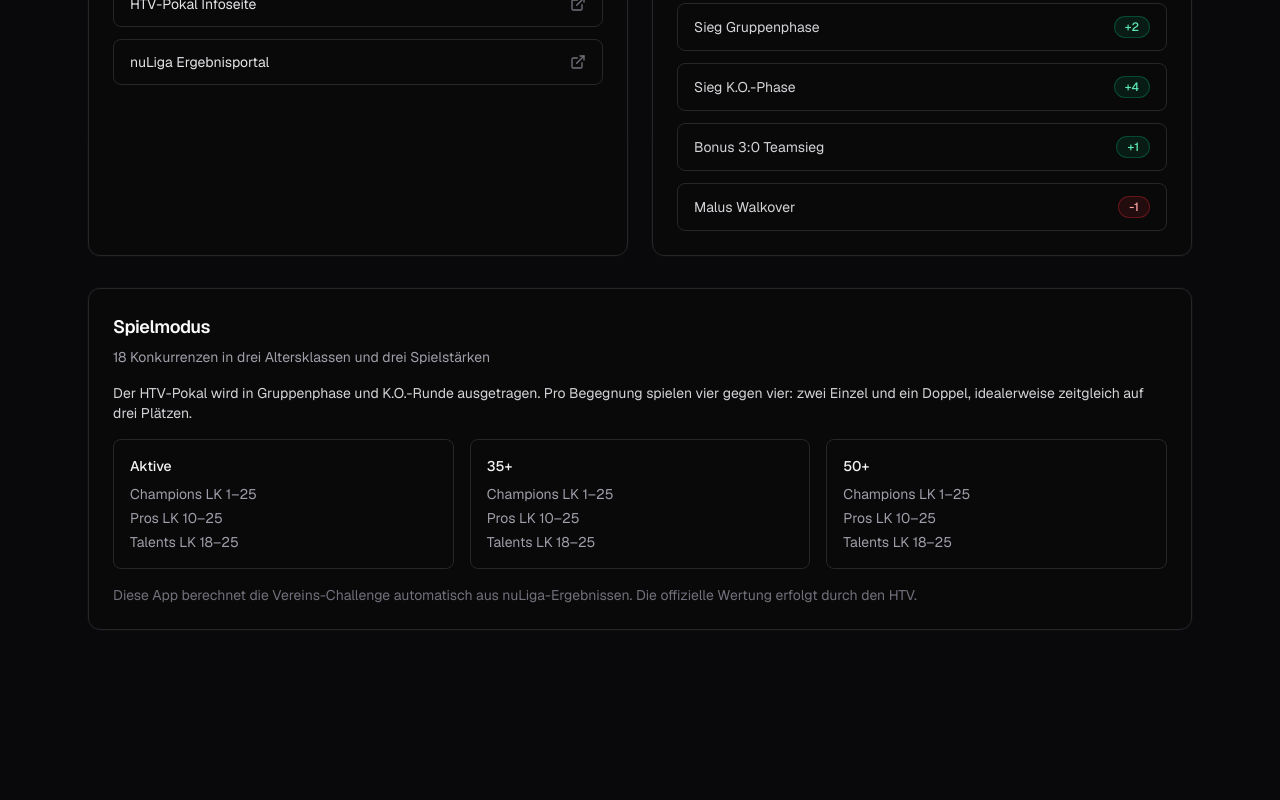
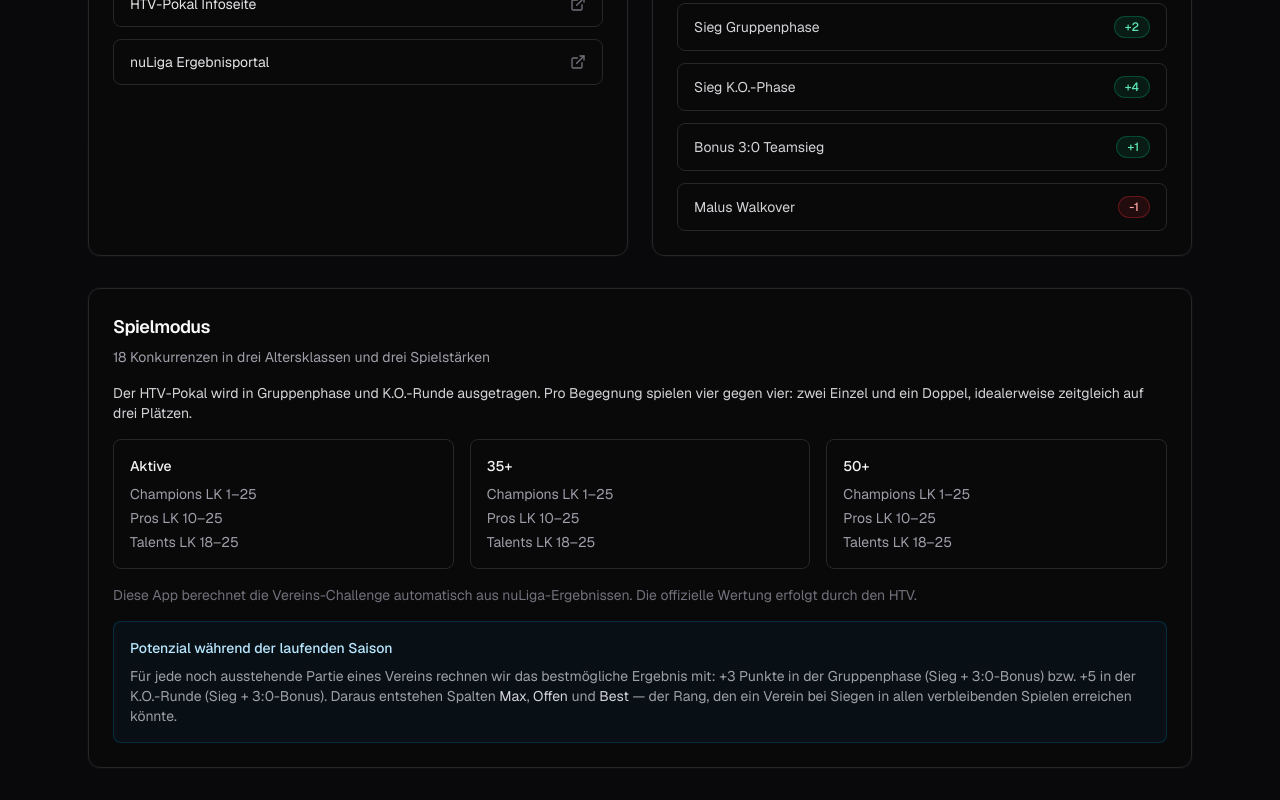
Before and after one commit to rondras/htv-vereinspokal, a Next.js app: page /regeln in a window 1280 px wide. Shown: the part 369-1169 px from the top of the page. Before the commit the page ends 1031 px from the top, so only its background shows below. Built offline with nearby package versions, Linux system fonts and the light colour scheme.

Commit message:
Add Vereins-Challenge potential projection for in-progress seasons

```diff
--- a/src/app/page.tsx
+++ b/src/app/page.tsx
@@ -1,9 +1,11 @@
 import { ChallengeLeaderboard } from "@/components/challenge-leaderboard";
+import { ChallengeProjectionBanner } from "@/components/challenge-projection-banner";
 import { HomeSeasonHeader } from "@/components/home-season-header";
 import { LeagueGrid } from "@/components/league-grid";
 import { SeasonPageFrame } from "@/components/season-page-frame";
 import { Card, CardContent, CardDescription, CardHeader, CardTitle } from "@/components/ui/card";
 import { DEFAULT_SEASON_YEAR } from "@/lib/nuliga/constants";
+import { calculateSeasonProjection } from "@/lib/nuliga/projection";
 import { getSeasonData } from "@/lib/nuliga/sync";
 import { formatDate, timeAgo } from "@/lib/utils";
 
@@ -15,10 +17,12 @@ interface HomePageProps {
 
 async function DashboardContent({ year }: { year: number }) {
   const season = await getSeasonData(year);
+  const projection = calculateSeasonProjection(season);
   const isStale = new Date(season.cacheExpiresAt).getTime() <= Date.now();
 
   return (
     <>
+      <ChallengeProjectionBanner projection={projection} year={year} />
       <Card className="border-emerald-500/20 bg-emerald-500/5">
         <CardHeader className="pb-2">
           <CardTitle className="text-base">Datenstand</CardTitle>
@@ -34,7 +38,13 @@ async function DashboardContent({ year }: { year: number }) {
         </CardContent>
       </Card>
 
-      <ChallengeLeaderboard entries={season.challenge} year={year} limit={15} />
+      <ChallengeLeaderboard
+        entries={season.challenge}
+        projections={projection.clubs}
+        year={year}
+        seasonInProgress={projection.seasonInProgress}
+        limit={15}
+      />
       <LeagueGrid competitions={season.competitions} year={year} />
     </>
   );
--- a/src/app/regeln/page.tsx
+++ b/src/app/regeln/page.tsx
@@ -111,6 +111,17 @@ export default function RegelnPage() {
             Diese App berechnet die Vereins-Challenge automatisch aus nuLiga-Ergebnissen. Die
             offizielle Wertung erfolgt durch den HTV.
           </p>
+          <div className="rounded-lg border border-sky-500/20 bg-sky-500/5 p-4 text-sm text-zinc-300">
+            <p className="font-medium text-sky-200">Potenzial während der laufenden Saison</p>
+            <p className="mt-2 text-zinc-400">
+              Für jede noch ausstehende Partie eines Vereins rechnen wir das bestmögliche Ergebnis
+              mit: +3 Punkte in der Gruppenphase (Sieg + 3:0-Bonus) bzw. +5 in der K.O.-Runde (Sieg
+              + 3:0-Bonus). Daraus entstehen Spalten <span className="text-zinc-300">Max</span>,{" "}
+              <span className="text-zinc-300">Offen</span> und{" "}
+              <span className="text-zinc-300">Best</span> — der Rang, den ein Verein bei Siegen in
+              allen verbleibenden Spielen erreichen könnte.
+            </p>
+          </div>
         </CardContent>
       </Card>
     </div>
```
